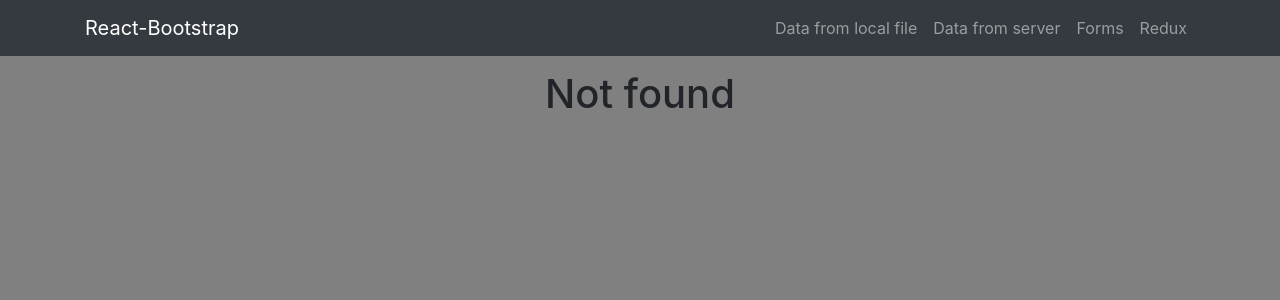
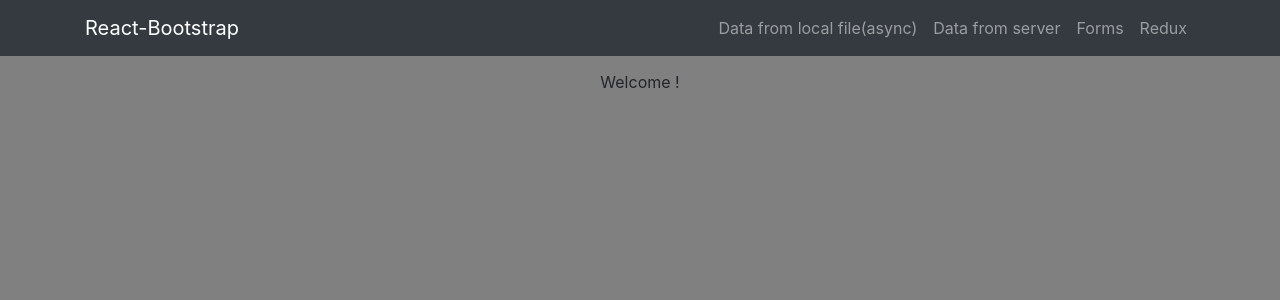
Before and after one commit to sweeptic/react_sandbox, a React (Create React App) app: page / in a window 1280 px wide. Before the commit this address had no page. Shown: the top 300 px of the page. Built offline with nearby package versions, Linux system fonts and the light colour scheme.

Commit message:
async rendering with react lazy

```diff
--- a/src/App.js
+++ b/src/App.js
@@ -1,5 +1,4 @@
 import React, { Component } from 'react'
-import Local from './FromLocal'
 import NavbarComponent from './Navbar'
 
 
--- /dev/null
+++ b/src/Homepage.js
@@ -0,0 +1,11 @@
+import React, { Component } from 'react'
+
+export default class Homepage extends Component {
+   render() {
+      return (
+         <div>
+            Welcome !
+         </div>
+      )
+   }
+}
--- a/src/Navbar.js
+++ b/src/Navbar.js
@@ -1,10 +1,14 @@
-import React from 'react'
+import React, { Suspense } from 'react'
 import { Navbar, Nav, Container } from 'react-bootstrap'
 import { NavLink, Switch, Route } from 'react-router-dom'
-import FromLocal from './FromLocal'
-import FromServer from './FromServer'
-import FromRedux from './FromRedux'
-import FromForms from './FromForms'
+import Homepage from './Homepage'
+
+
+const FromLocal = React.lazy(() => import('./FromLocal'))
+const FromServer = React.lazy(() => import('./FromServer'))
+const FromRedux = React.lazy(() => import('./FromRedux'))
+const FromForms = React.lazy(() => import('./FromForms'))
+
 
 const NavbarComponent = () => {
 
@@ -19,10 +23,10 @@ const NavbarComponent = () => {
                   <Navbar.Toggle aria-controls="responsive-navbar-nav" />
                   <Navbar.Collapse id="responsive-navbar-nav">
                      <Nav className="ml-auto">
-                        <Nav.Link as={NavLink} to="/link1/" activeStyle={myActiveStyle}>Data from local file</Nav.Link>
-                        <Nav.Link as={NavLink} to="/link2/" activeStyle={myActiveStyle}>Data from server</Nav.Link>
-                        <Nav.Link as={NavLink} to="/link3/" activeStyle={myActiveStyle}>Forms</Nav.Link>
-                        <Nav.Link as={NavLink} to="/link4/" activeStyle={myActiveStyle}>Redux</Nav.Link>
+                        <Nav.Link as={NavLink} to="/link2/" activeStyle={myActiveStyle}>Data from local file(async)</Nav.Link>
+                        <Nav.Link as={NavLink} to="/link3/" activeStyle={myActiveStyle}>Data from server</Nav.Link>
+                        <Nav.Link as={NavLink} to="/link4/" activeStyle={myActiveStyle}>Forms</Nav.Link>
+                        <Nav.Link as={NavLink} to="/link5/" activeStyle={myActiveStyle}>Redux</Nav.Link>
                         {/* <Nav.Link as={NavLink} activeStyle={myActiveStyle} to={{
                            pathname: '/new-post',
                            hash: '#submit',
@@ -35,11 +39,17 @@ const NavbarComponent = () => {
          </header>
 
          <Switch>
-            <Route path="/link1" component={FromLocal} />
-            <Route path="/link2" component={FromServer} />
-            <Route path="/link3" component={FromForms} />
-            <Route path="/link4" component={FromRedux} />
-            <Route render={() => <h1>Not found</h1>}/>
+            <Route path="/" component={Homepage} exact />
+
+            <Route path="/link2" render={() =>
+               <Suspense fallback={<div>Loading...</div>}><FromLocal /></Suspense>} />
+            <Route path="/link3" render={() =>
+               <Suspense fallback={<div>Loading...</div>}><FromServer /></Suspense>} />
+            <Route path="/link4" render={() =>
+               <Suspense fallback={<div>Loading...</div>}><FromForms /></Suspense>} />
+            <Route path="/link5" render={() =>
+               <Suspense fallback={<div>Loading...</div>}><FromRedux /></Suspense>} />
+            <Route render={() => <h1>Not found</h1>} />
          </Switch>
 
       </React.Fragment>
--- a/src/hoc/asyncComponent.js
+++ b/src/hoc/asyncComponent.js
@@ -1,4 +1,3 @@
-import React from 'react'
 import React, { Component } from 'react'
 
 const asyncComponent = (importComponent) => {
```
